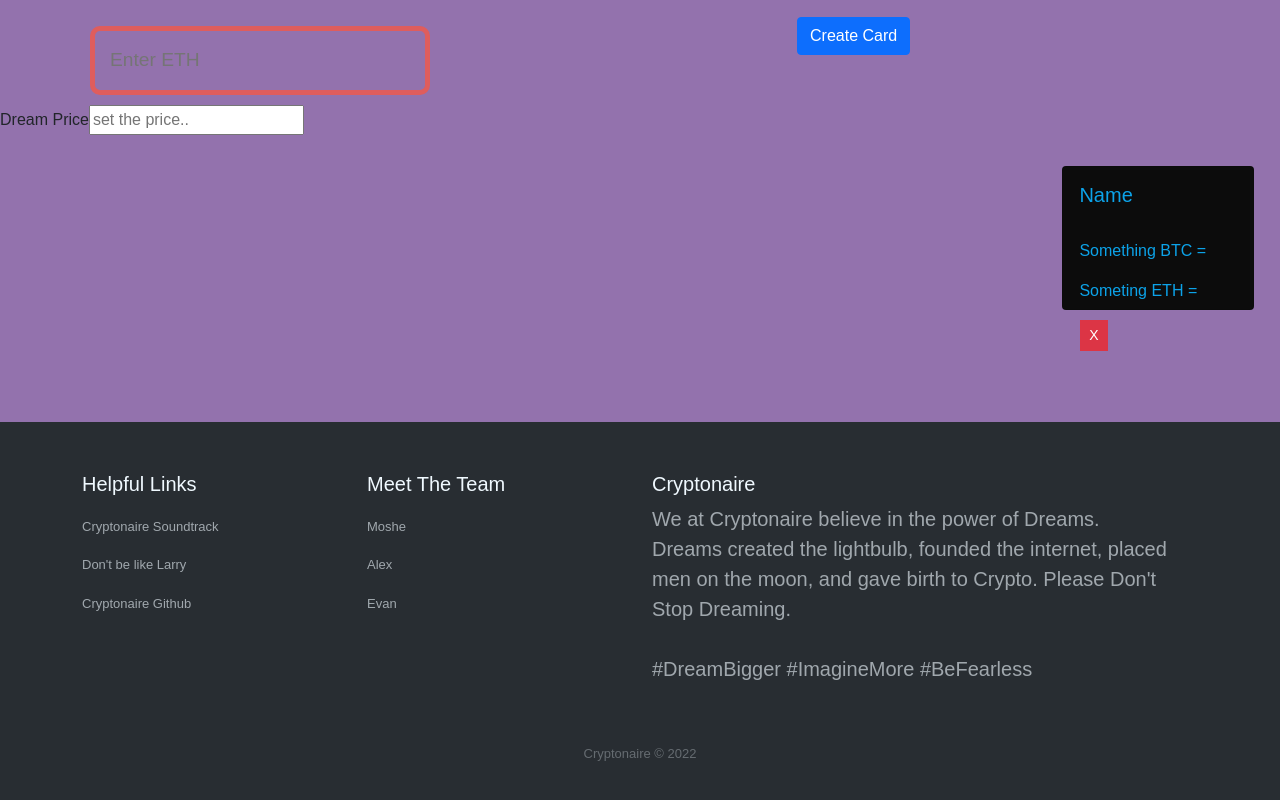
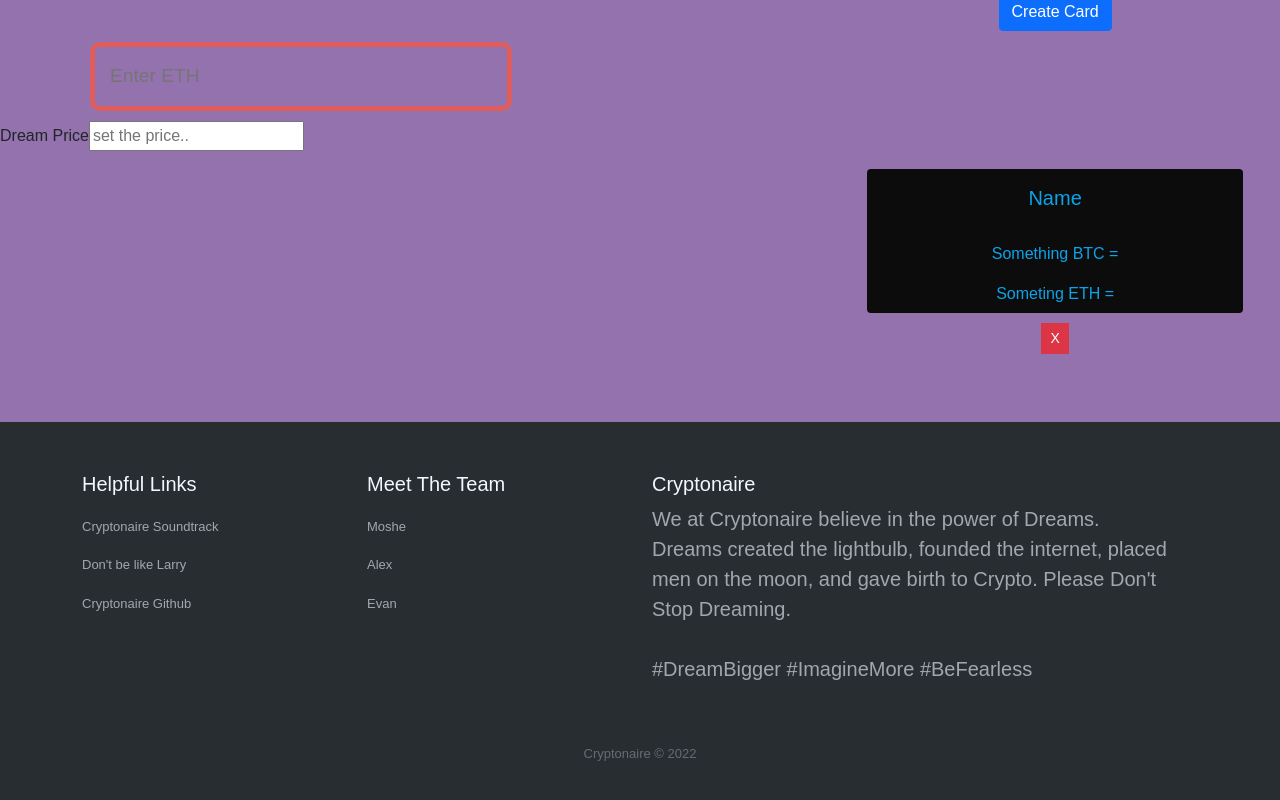
Before and after one commit to AlexManzi/Cryptonaire, a React (Create React App) app: page /dreamWallet in a window 1280 px wide. Shown: the part 1786-2586 px from the top of the page. Built offline with nearby package versions, Linux system fonts and the light colour scheme; no server answers; data requests are answered from the project's data file.

Commit message:
Wednesday Evening 2

```diff
--- a/src/App.js
+++ b/src/App.js
@@ -14,9 +14,10 @@
 
 
   useEffect(() => {
-    fetch('http://localhost:3000/cryptoCard')
+    fetch('http://localhost:8001/cryptoCard')
     .then(resp => resp.json())
     .then(card => {
+      console.group(card)
       setCardArray(card)
     })
   }, [])
--- a/src/CryptoCard.js
+++ b/src/CryptoCard.js
@@ -1,6 +1,7 @@
 import React from 'react'
 
-function CryptoCard() {
+function CryptoCard({card}) {
+  console.log(card)
   return (
     <>
  <div id="CryptoCard" className="card">
--- a/src/DreamWallet.js
+++ b/src/DreamWallet.js
@@ -4,6 +4,14 @@
 //
 
 function DreamWallet({cardArray}) {
+  let cardInfo = cardArray.map(card => {
+    return (
+      <CryptoCard
+        key={card.id}
+        card={card}
+        />
+    )
+  })
   const [DreamBTCAmount, setDreamBTCAmount] = useState(null);
   const [BTCPrice, setBTCPrice] = useState(null)
   const [DreamEthAmount, setDreamEthAmount] = useState (null);
@@ -63,8 +71,8 @@
               <br /><br />
               <input className='btn btn-primary' type="submit"  value="Create Card"></input>
             </form>
+            {cardInfo}
         </div>
-          <CryptoCard />
       </div>
     </>
   )
```
